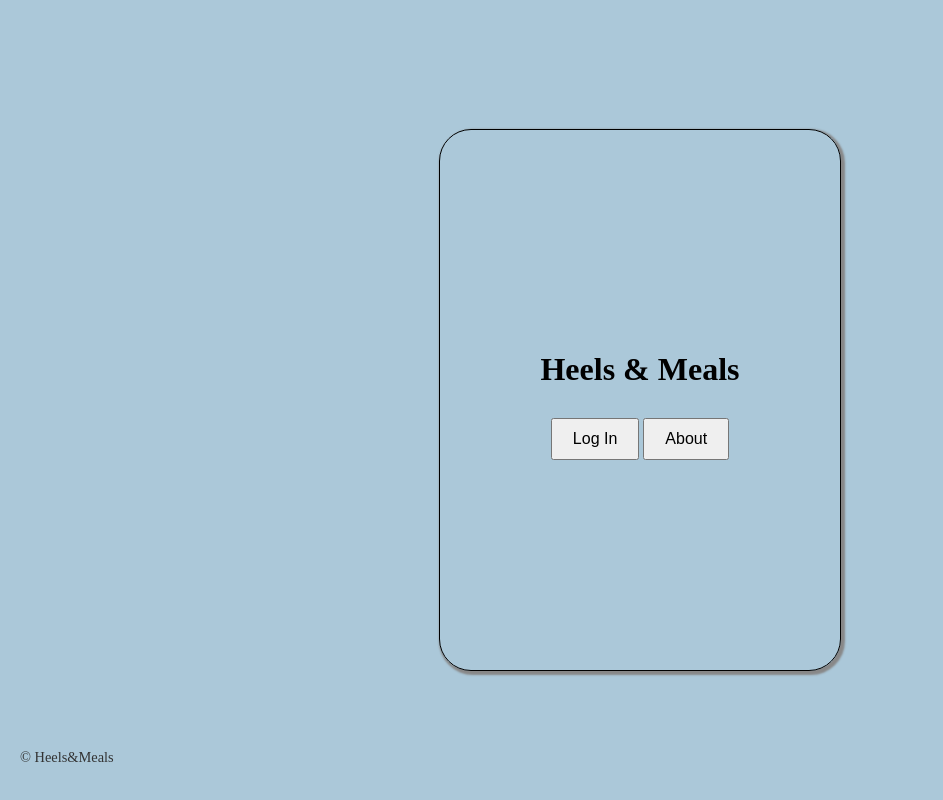
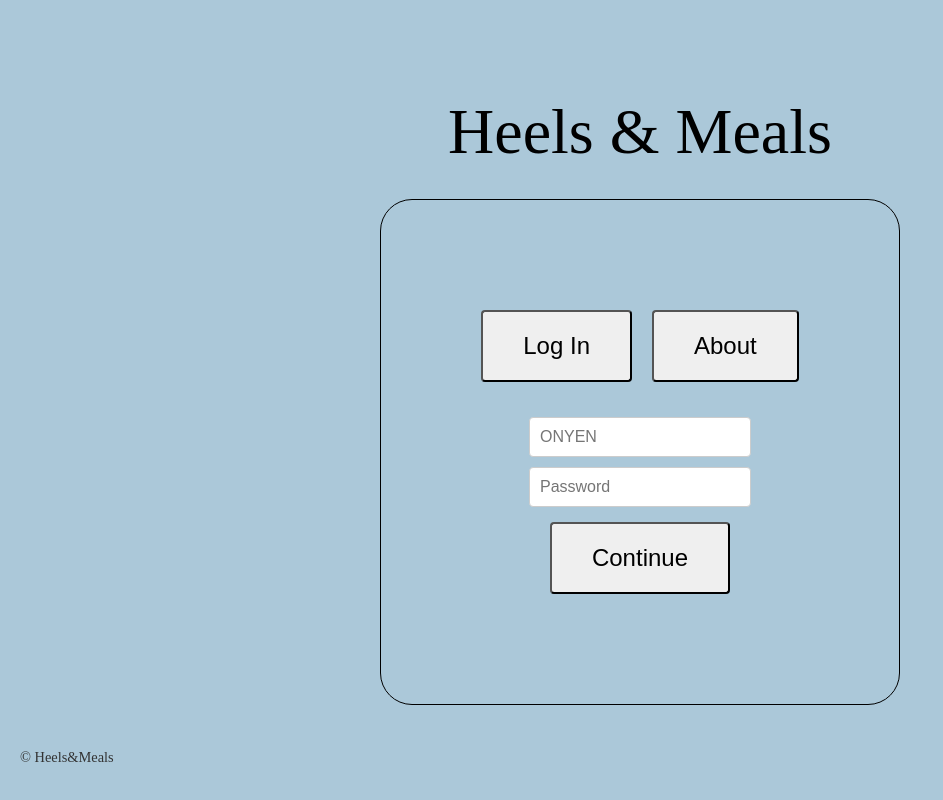
Before and after one commit to natamm4/HackNC, a plain HTML site: page index.html in a window 1280 px wide. Both pictures are taken after a click on the button "Log In". Shown: the whole page, without its empty margins (0-943 px from the left). Drawn offline with Linux system fonts and the light colour scheme.

Commit message:
Finished draft of login page

```diff
--- a/css/styles.css
+++ b/css/styles.css
@@ -2,36 +2,60 @@ body, html {
   margin: 0;
   padding: 0;
   display: flex;
-  align-items: center;  /* vertically */
-  justify-content: center; /* horizontally */
+  flex-direction: column; /* Stacks the title and main vertically */
+  align-items: center;
+  justify-content: center;
   height: 100vh;
   background-color: #ABC8D9;
+  text-align: center; /* Centers content horizontally */
 }
 
-main {
+#title {
+  font-size: 4em;
+  margin-bottom: 30px;
+}
+
+#main_shadow_box {
   display: flex;
   flex-direction: column;
   align-items: center;
   justify-content: center;
   text-align: center;
+  border: 1px solid;
+  padding: 100px;
+  border-radius: 2rem;
 }
 
-#title {
-  font-size: 2em;
-  margin-bottom: 20px;
+.main_buttons{
+  display: flex;
+  flex-direction: row;
+}
+
+#loginForm {
+  display: none; /* hidden until clicked */
+  margin-top: 20px;
+  flex-direction: column;
+  align-items: center;
+}
+
+#loginForm input {
+  margin: 5px 0;
+  padding: 10px;
+  font-size: 1em;
+  width: 200px;
+  border-radius: .25rem;
+  border: 1px solid #ccc;
 }
 
 button {
   margin: 10px 0;
-  padding: 10px 20px;
-  font-size: 1em;
+  padding: 20px 40px;
+  font-size: 1.5em;
+  border-radius: .25rem;
 }
 
-#main_shadow_box{
-  border: 1px solid;
-  padding: 200px 100px;
-  box-shadow: 2px 2px 2px 2px#888888;
-  border-radius: 2rem;
+#login{
+  margin-right: 20px;
 }
 
 .footertext {
--- a/index.html
+++ b/index.html
@@ -8,19 +8,27 @@
     <link rel="stylesheet" href="css/styles.css">
 </head>
 <body>
-    <header>
-        <!--logo? banner?-->
-    </header>
+
+  <div id="title">Heels & Meals</div>
 
   <main>
     <!--Buttons for login, about-->
     <div id = "main_shadow_box">
-    <h1 id = "title">
-        Heels & Meals
-    </h1>
-    <button type="button">Log In</button>
+      <div class = "main_buttons">
+    <button id = "login" type="button" onclick="toggleLoginForm()">Log In</button>
     <!--directs to onyen page most likely-->
-    <button type="button">About</button>
+    <button id = "about" type="button" onclick="toggleAboutInfo()">About</button>
+  </div>
+    <div id="loginForm" style="display:none;">
+      <input type="text" id="username" placeholder="ONYEN">
+      <input type="password" id="password" placeholder="Password">
+      <form action="home.html" method="get">
+        <button type="submit">Continue</button>
+      </form><!--change to go to home page-->
+    </div>
+    <div id="aboutinfo" style="display:none;">
+      <p>Information here about Heels & Meels and how students can use it!</p>
+    </div>
 </div>
   </main>
 
@@ -30,5 +38,6 @@
         &copy; Heels&Meals
     </p>
   </footer>
+  <script src="script.js"></script>
 </body>
 </html>
--- /dev/null
+++ b/script.js
@@ -0,0 +1,31 @@
+
+  function submitLogin() {
+    const username = document.getElementById('username').value;
+    const password = document.getElementById('password').value;
+    // Handle login logic here, e.g., form submission or authentication
+    alert(`Username: ${username}\nPassword: ${password}`);
+  }
+
+  function toggleLoginForm() {
+    const loginForm = document.getElementById('loginForm');
+    const aboutInfo = document.getElementById('aboutinfo');
+
+    // Hide the about info if it's visible
+    aboutInfo.style.display = 'none';
+
+    // Toggle login form visibility
+    loginForm.style.display = loginForm.style.display === 'flex' ? 'none' : 'flex';
+  }
+
+  function toggleAboutInfo() {
+    const aboutInfo = document.getElementById('aboutinfo');
+    const loginForm = document.getElementById('loginForm');
+
+    // Hide the login form if it's visible
+    loginForm.style.display = 'none';
+
+    // Toggle about info visibility
+    aboutInfo.style.display = aboutInfo.style.display === 'block' ? 'none' : 'block';
+  }
+
+  //chatgpt used for java script help
```
